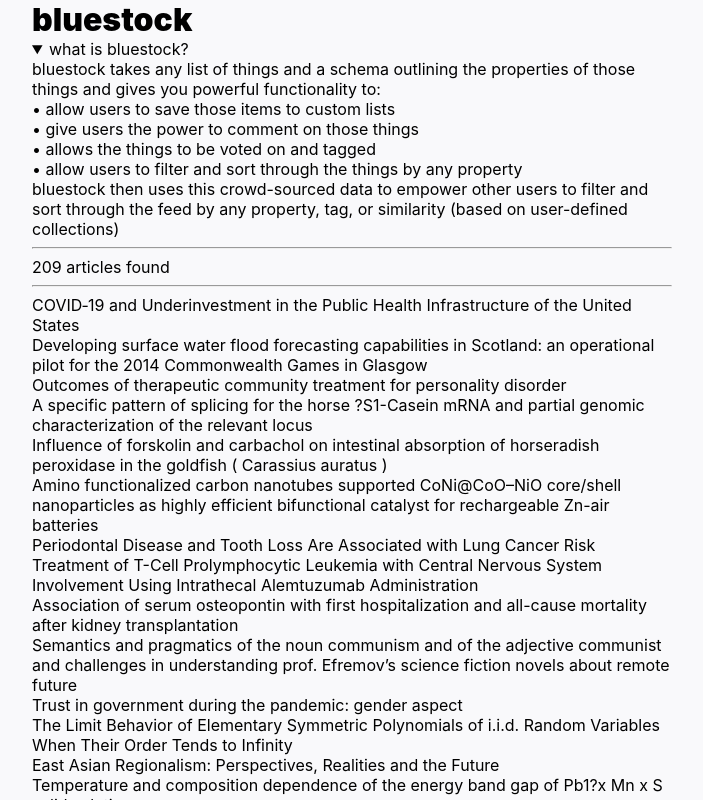
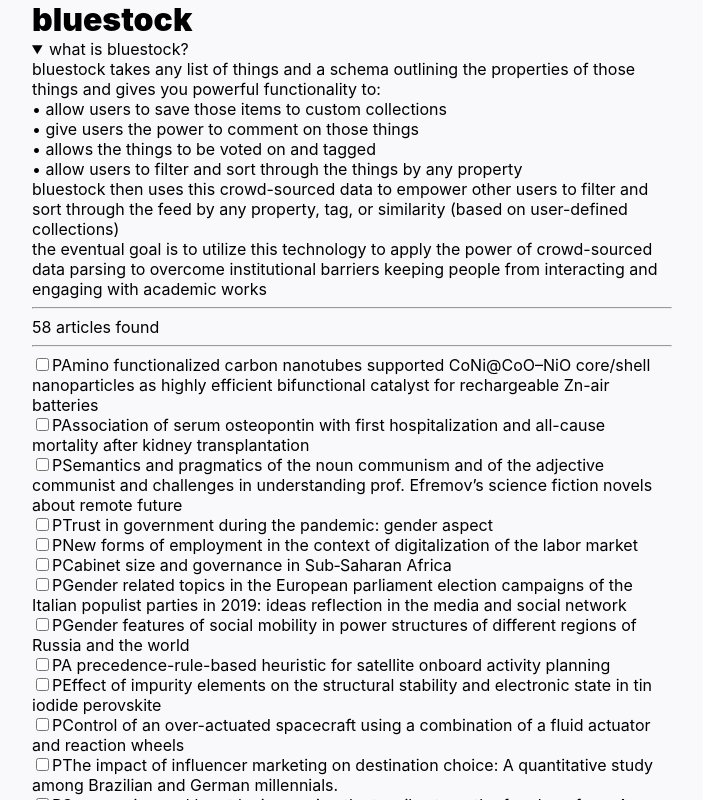
Before and after one commit to tif-calin/bluestock-web, a React app: page / in a window 1280 px wide. Both pictures are taken after a click on the heading "what is bluestock?". Shown: the top 800 px of the page, without its empty margins (288-991 px from the left). Built offline with nearby package versions, Linux system fonts and the light colour scheme; some icons are missing.

Commit message:
simplify my goals

```diff
--- /dev/null
+++ b/src/components/feed/About.jsx
@@ -0,0 +1,35 @@
+/* eslint-disable max-len */
+import React from 'react';
+
+const About = () => {
+  return <>
+    <div className="About">
+      <details>
+        <summary>what is bluestock?</summary>
+
+        <p>
+          bluestock takes any list of things and a schema outlining the properties of those things and gives you powerful functionality to:
+        </p>
+
+        <p>
+          <ol>
+            <li> • allow users to save those items to custom collections</li>
+            <li> • give users the power to comment on those things</li>
+            <li> • allows the things to be voted on and tagged</li>
+            <li> • allow users to filter and sort through the things by any property</li>
+          </ol>
+        </p>
+
+        <p>
+          bluestock then uses this crowd-sourced data to empower other users to filter and sort through the feed by any property, tag, or similarity (based on user-defined collections)
+        </p>
+
+        <p>
+          the eventual goal is to utilize this technology to apply the power of crowd-sourced data parsing to overcome institutional barriers keeping people from interacting and engaging with academic works
+        </p>
+      </details>
+    </div>
+  </>;
+};
+
+export default About;
--- a/src/components/feed/Feed.jsx
+++ b/src/components/feed/Feed.jsx
@@ -2,6 +2,7 @@
 import React from 'react';
 import { useData } from '../../state/state';
 import Item from './Item';
+import About from './About';
 import '../../styles/feed.scss';
 
 const Feed = () => {
@@ -12,25 +13,7 @@
     <div className="Feed">
       <h1>bluestock</h1>
       {/* <p>bluestock aims to utilize the power of the crowd to overcome insitutional barriers keeping people from</p> */}
-      <details>
-        <summary>what is bluestock?</summary>
-        <p>
-          bluestock takes any list of things and a schema outlining the properties of those things and gives you powerful functionality to:
-        </p>
-
-        <p>
-          <ol>
-            <li> • allow users to save those items to custom lists</li>
-            <li> • give users the power to comment on those things</li>
-            <li> • allows the things to be voted on and tagged</li>
-            <li> • allow users to filter and sort through the things by any property</li>
-          </ol>
-        </p>
-
-        <p>
-          bluestock then uses this crowd-sourced data to empower other users to filter and sort through the feed by any property, tag, or similarity (based on user-defined collections)
-        </p>
-      </details>
+      <About/>
 
       <hr/>
       <span>{data.length} articles found</span>
--- a/src/components/feed/Item.jsx
+++ b/src/components/feed/Item.jsx
@@ -8,7 +8,11 @@
       className="Item"
       title={JSON.stringify(item, null, 2)}
     >
-      <div style={{ background: item.journal_gradient }}></div>
+      {/* <div style={{ background: item.journal_gradient }}></div> */}
+      <label className="anicon">
+        <input type="checkbox" value="P"/>
+        <span>P</span>
+      </label>
       <span>{item.title}</span>
     </li>
   </>;
--- a/src/styles/app.scss
+++ b/src/styles/app.scss
@@ -1 +1,20 @@
 @import url('./_style.scss');
+
+@import url('https://res.cloudinary.com/dr6lvwubh/raw/upload/v1581441981/Anicons/anicons.css');
+
+.anicon {
+  font-family: 'Anicons Color', 'Anicons Regular', sans-serif !important;
+  cursor: pointer;
+  font-variation-settings: 'TIME' 1;
+  transition: font-variation-settings 0.15s ease;
+
+  input { display: none };
+
+  &:hover {
+    font-variation-settings: 'TIME' 50;
+  }
+
+  &> input:checked  + span {
+    font-variation-settings: 'TIME' 100;
+  }
+}
--- a/src/utils/munge.js
+++ b/src/utils/munge.js
@@ -1,7 +1,10 @@
 import { text2gradient } from './utils';
 
 const filterPaper = obj => {
-  return obj;
+  const { genre, year } = obj;
+  if (genre !== 'journal-article') return false;
+  if (year < 2021) return false;
+  return true;
 };
 
 const mungePaper = obj => ({
```
Also changed, not shown: 1 other file (tests, documents, lock files or other folders).
